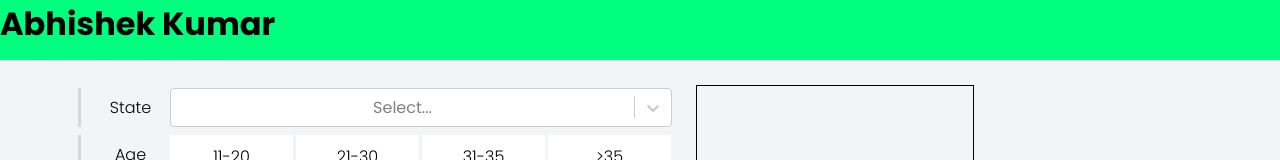
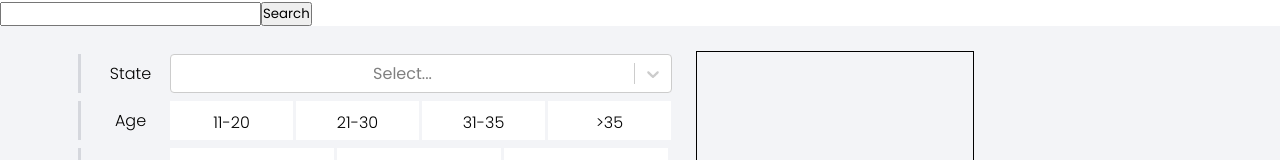
Before and after one commit to sinobee/scholarship, a Next.js app: page / in a window 1280 px wide. Shown: the top 160 px of the page. Built offline with nearby package versions, Linux system fonts and the light colour scheme.

Commit message:
added search functionality

```diff
--- a/component/header/Header.js
+++ b/component/header/Header.js
@@ -1,9 +1,26 @@
-function Header(){
-    return(
-        <div style={{width:"100%",height:60,backgroundColor:"springgreen"}}>
-            <h1>abhishek kumar</h1>
-        </div>
-    )
+import { useState } from 'react';
+import { useRouter } from 'next/router';
+
+function Header() {
+  const [query, setQuery] = useState('');
+  const router = useRouter();
+
+  const handleSearch = (e) => {
+    e.preventDefault();
+    router.push(`/search?q=${query}`);
+    setQuery('');
+  };
+
+  const handleChange = (e) => {
+    setQuery(e.target.value);
+  };
+
+  return (
+    <form onSubmit={handleSearch}>
+      <input type="text" value={query} onChange={handleChange} />
+      <button type="submit">Search</button>
+    </form>
+  );
 }
 
 export default Header;
```
Also changed, not shown: pages/search.js (added, +15 -0 lines).
